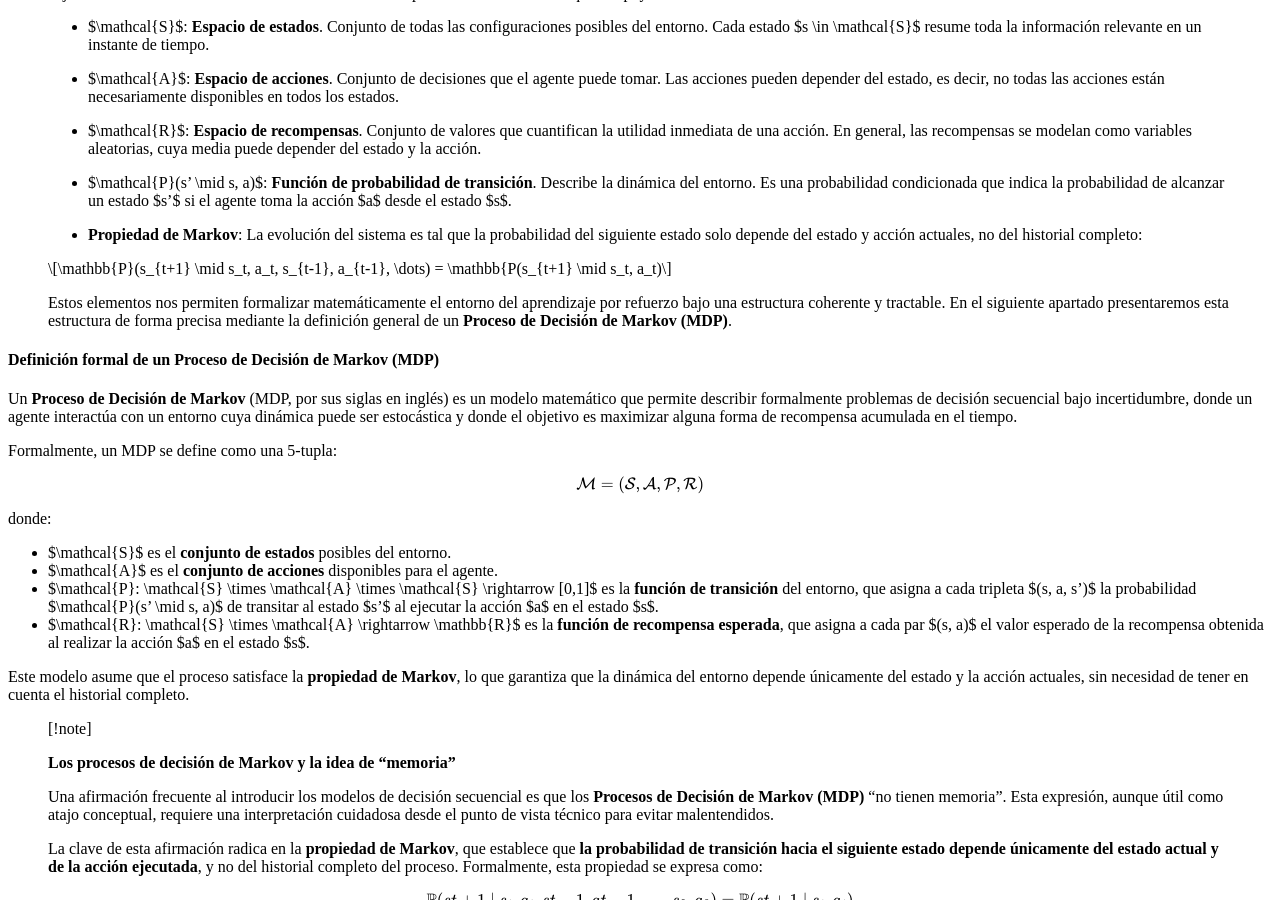
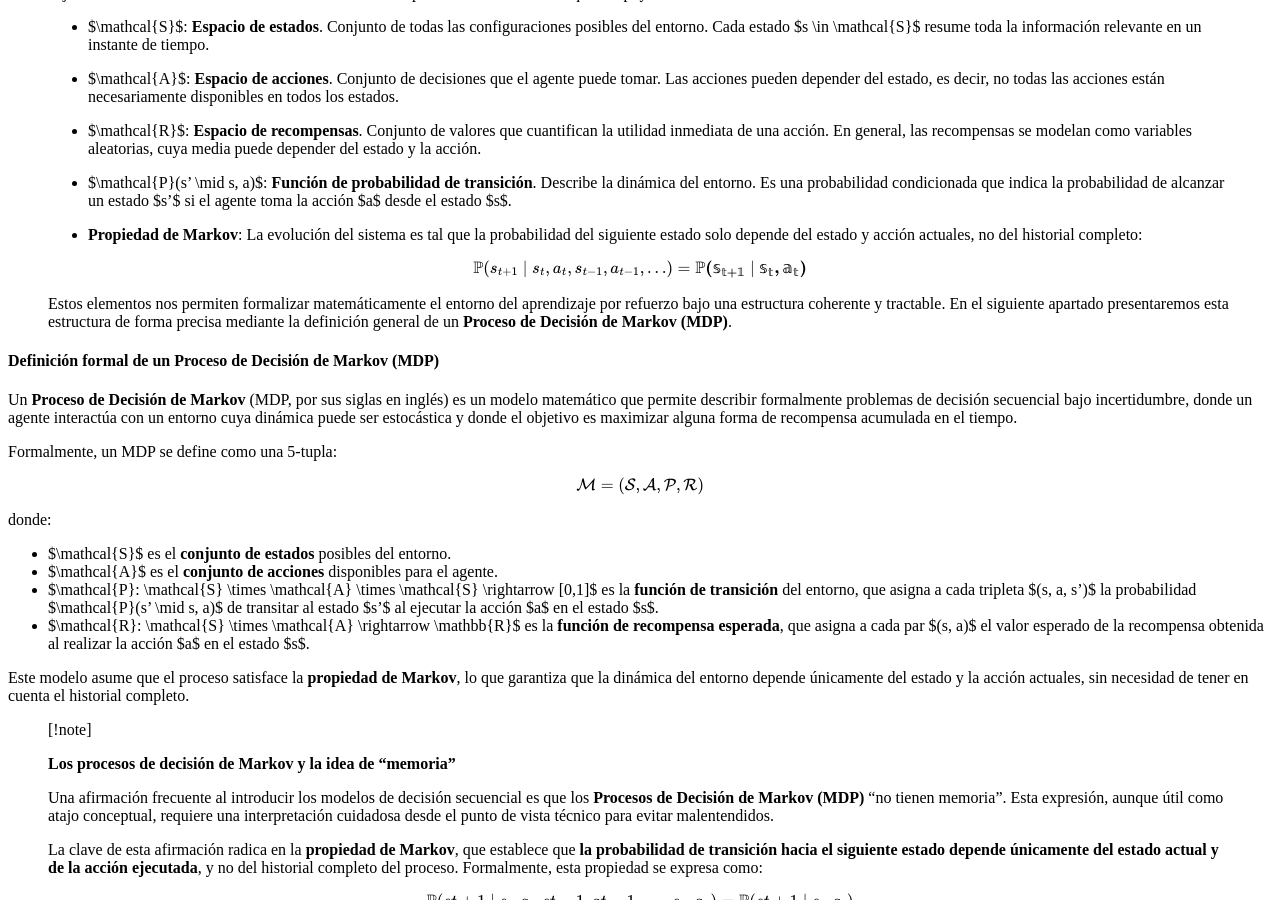
Before and after one commit to sebamendoza-eusa/ML_101, a Jekyll site: the page built from 04-ML_Refuerzo/01-fundamentos-rl.md, in a window 1280 px wide and 900 px high, scrolled down 4742 px. Built offline with Jekyll 4.4.1, drawn with Linux system fonts in a browser that asks for light colours; our own code applies the rules of GitHub Pages for plain Markdown files; formulas are drawn with MathJax 3.

```diff
--- a/04-ML_Refuerzo/01-fundamentos-rl.md
+++ b/04-ML_Refuerzo/01-fundamentos-rl.md
@@ -228,7 +228,7 @@ Esta propiedad es lo que convierte al entorno en un **proceso de Markov**, y es
 > - **Propiedad de Markov**: La evolución del sistema es tal que la probabilidad del siguiente estado solo depende del estado y acción actuales, no del historial completo:
 >
 >$$
->\mathbb{P}(s_{t+1} \mid s_t, a_t, s_{t-1}, a_{t-1}, \dots) = \mathbb{P(s_{t+1} \mid s_t, a_t)
+>\mathbb{P}(s_{t+1} \mid s_t, a_t, s_{t-1}, a_{t-1}, \dots) = \mathbb{P(s_{t+1} \mid s_t, a_t)}
 >$$
 >
 > Estos elementos nos permiten formalizar matemáticamente el entorno del aprendizaje por refuerzo bajo una estructura coherente y tractable. En el siguiente apartado presentaremos esta estructura de forma precisa mediante la definición general de un **Proceso de Decisión de Markov (MDP)**.
```
